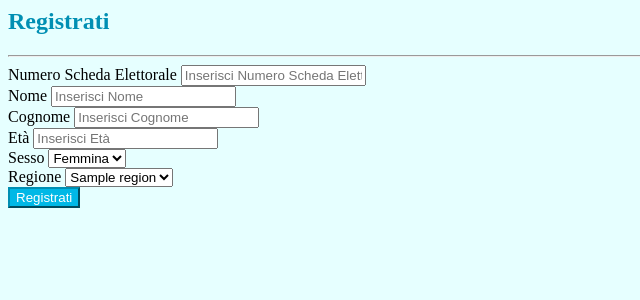
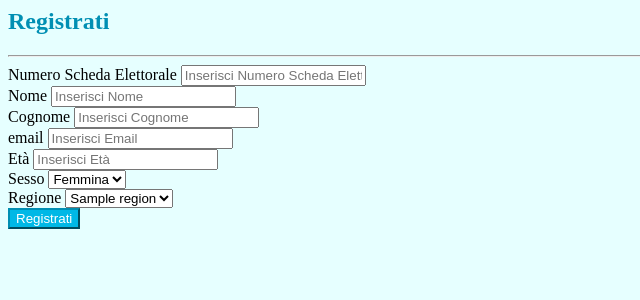
Before and after one commit to Ciro23/elezioni, a CodeIgniter 4 app: template app/Views/user_auth/Signup.php in a window 1280 px wide. Shown: the top 300 px of the page, without its empty margins (0-640 px from the left). Run offline with PHP 8.4 and a stand-in for CodeIgniter, Linux system fonts and the light colour scheme; the template is opened without the code that fills it: most values are stand-ins (such as "Sample title", 1, 10 or a date in 2020); data that the repository does not hold is empty; some libraries are stand-ins or nearby versions.

Commit message:
modificata route per signup action

```diff
--- a/app/Views/user_auth/Signup.php
+++ b/app/Views/user_auth/Signup.php
@@ -4,7 +4,7 @@
     <section class="vh-100 gradient-custom">
         <div class="container py-5 h-100 row d-flex justify-content-center align-items-center col-12 col-md-8 col-lg-6 col-xl-5 card bg-light">
             <div class="card-body p-5 text-center">
-                <form class="mb-md-5 mt-md-4 pb-5" action="/signup-action" method="post">
+                <form class="mb-md-5 mt-md-4 pb-5" action="/signup" method="post">
 
                     <h2 class="fw-bold mb-2 text-uppercase" style="color:#008fb3">Registrati</h2>
                     <hr>
@@ -16,28 +16,33 @@
                     ?>
 
                     <div class="form-outline form-white mb-4">
-                        <label class="form-label" for="numScheda">Numero Scheda Elettorale</label>
-                        <input type="text" id="numScheda" name="tessera_elettorale" class="form-control form-control-lg" maxlength="10" placeholder="Inserisci Numero Scheda Elettorale">
+                        <label class="form-label" for="numero_scheda">Numero Scheda Elettorale</label>
+                        <input type="text" id="numero_scheda" name="tessera_elettorale" class="form-control form-control-lg" maxlength="9" placeholder="Inserisci Numero Scheda Elettorale">
                     </div>
 
                     <div class="form-outline form-white mb-4">
-                        <label class="form-label" for="numScheda">Nome</label>
+                        <label class="form-label" for="nome">Nome</label>
                         <input type="text" id="nome" name="nome" class="form-control form-control-lg" maxlength="30" placeholder="Inserisci Nome" />
                     </div>
 
                     <div class="form-outline form-white mb-4">
-                        <label class="form-label" for="numScheda">Cognome</label>
+                        <label class="form-label" for="cognome">Cognome</label>
                         <input type="text" id="cognome" name="cognome" class="form-control form-control-lg" maxlength="30" placeholder="Inserisci Cognome" />
                     </div>
 
                     <div class="form-outline form-white mb-4">
-                        <label class="form-label" for="numScheda">Età</label>
+                        <label class="form-label" for="email">email</label>
+                        <input type="email" id="email" name="email" class="form-control form-control-lg" maxlength="30" placeholder="Inserisci Email" />
+                    </div>
+
+                    <div class="form-outline form-white mb-4">
+                        <label class="form-label" for="eta">Età</label>
                         <input type="number" id="eta" name="eta" class="form-control form-control-lg" placeholder="Inserisci Età" />
                     </div>
 
                     <div class="form-outline form-white mb-4">
-                        <label class="form-label" for="numScheda">Sesso</label>
-                        <select class="form-select form-select-lg" name="sesso" placeholder="Inserisci Sesso">Sesso
+                        <label class="form-label" for="sesso">Sesso</label>
+                        <select class="form-select form-select-lg" id="sesso" name="sesso" placeholder="Inserisci Sesso">Sesso
                             <option value="F">Femmina</option>
                             <option value="M">Maschio</option>
                         </select>
```
